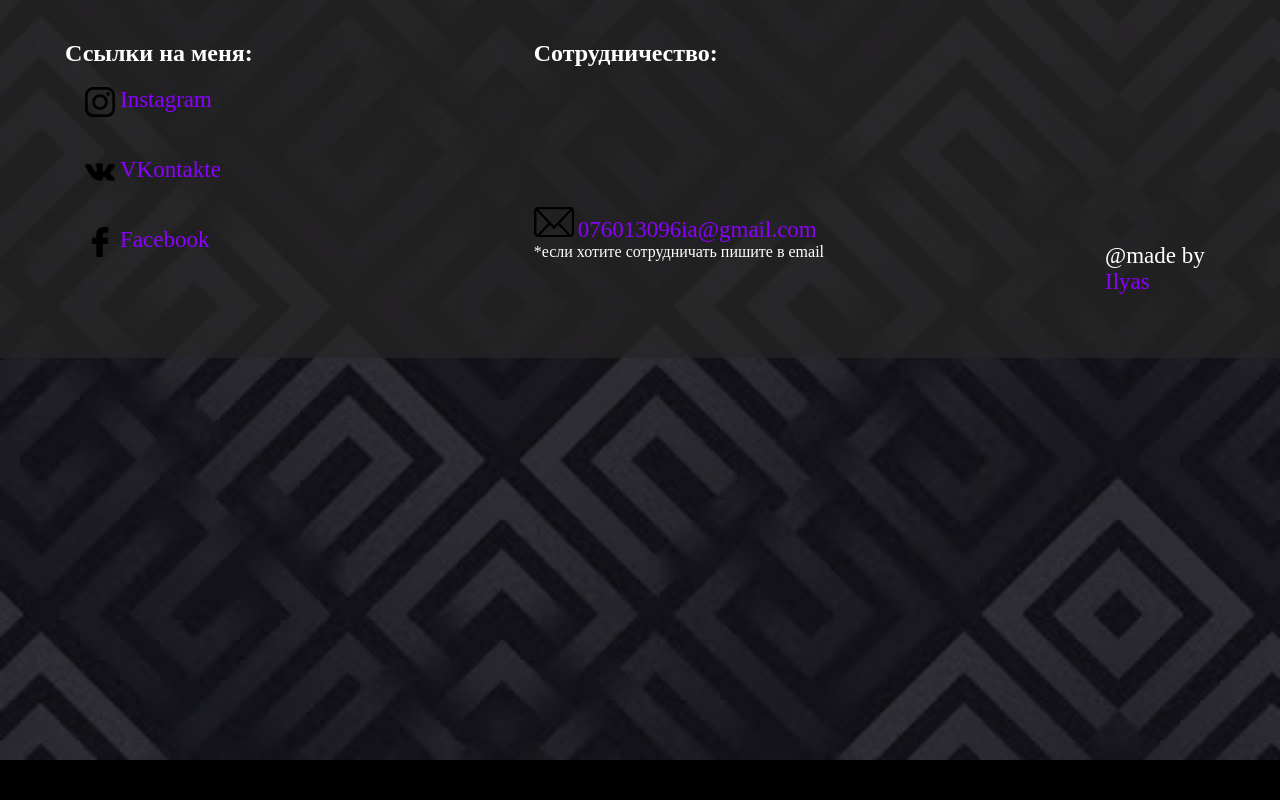
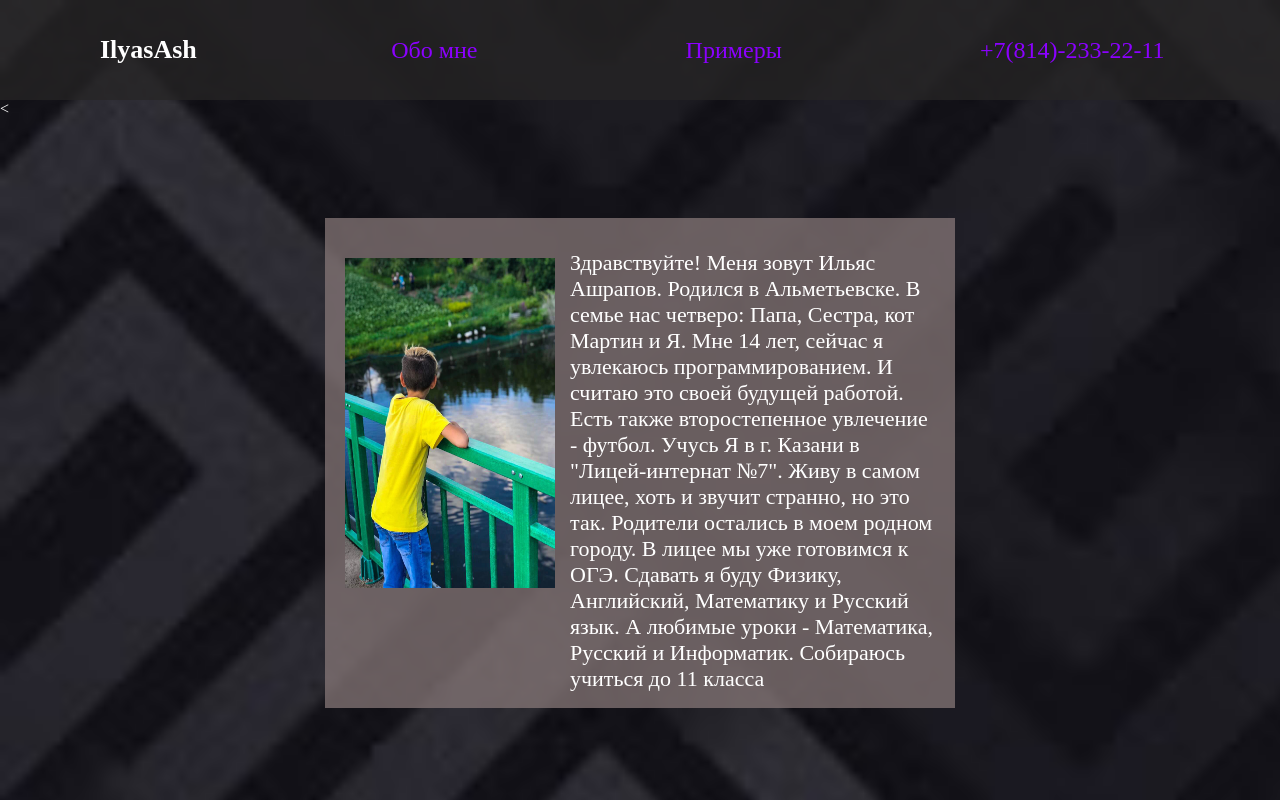
Before and after one commit to IlyasAshrapov/site2, a plain HTML site: page Проект/index.html in a window 1280 px wide. Shown: the top 800 px of the page. Drawn offline with Linux system fonts and the light colour scheme.

Commit message:
Update index.html

```diff
--- a/Проект/index.html
+++ b/Проект/index.html
@@ -8,13 +8,13 @@
     <title>Сайт-визитка</title>
 </head>
 <body>
-    <!-- <header>
+     <header>
         <h1 class="main_name">IlyasAsh</h1>
         <div class="width_problem"><a href="#my_life" class="about_me">Обо мне</a></div>
         <div class="width_problem"><a href="#examples" class="examples__">Примеры</a></div>
         <div class="width_problem"><a href="tel:+79393703283" class="telephone">+7(814)-233-22-11</a></div>
-    </header> -->
-    <!-- <main>
+    </header>
+    <<main>
 
         <section class="my_life" id="my_life">
             <div class="life">
@@ -39,7 +39,7 @@
             </div>
 
         </section>
-    </main>     -->
+    </main>
     <footer>
         <div class="mine_links">
             <div><h2 class="links_to_me">Ссылки на меня:</h2></div>
```
